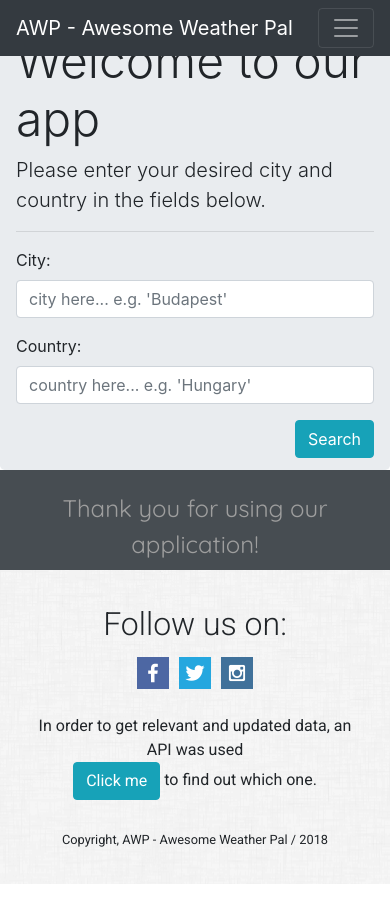
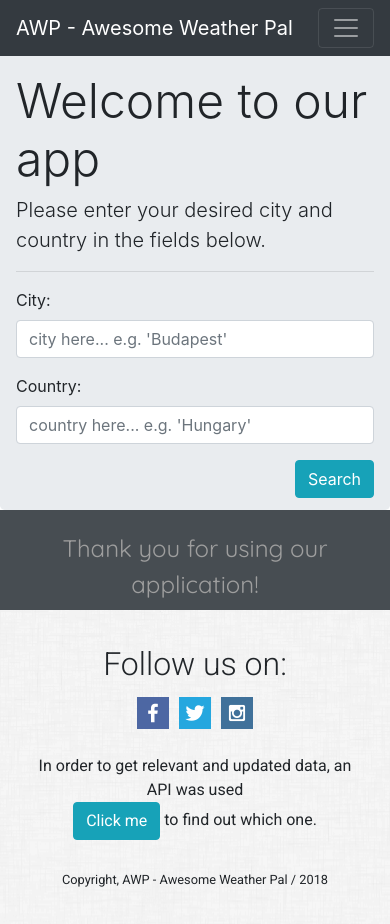
Before and after one commit to Tibzie/Advanced_Weatherapp, a React (Create React App) app: page / in a window 390 px wide. Before the commit the page ends 884 px from the top, so only its background shows below. Built offline with nearby package versions, Linux system fonts and the light colour scheme.

Commit message:
fixed responsive design issue

```diff
--- a/src/App.css
+++ b/src/App.css
@@ -1,6 +1,9 @@
 @import url('https://fonts.googleapis.com/css?family=Quicksand|Roboto:300,400');
 
 @media only screen and (max-width: 600px) {
+  .search-form {
+    margin-top: 40px;
+  }
   .thank-you {
     font-size: 1.5em;
   }
@@ -36,7 +39,6 @@
 .navitem {
   font-weight: bold;
 }
-
 .jumbotron {
   margin-bottom: 0;
 }
```
